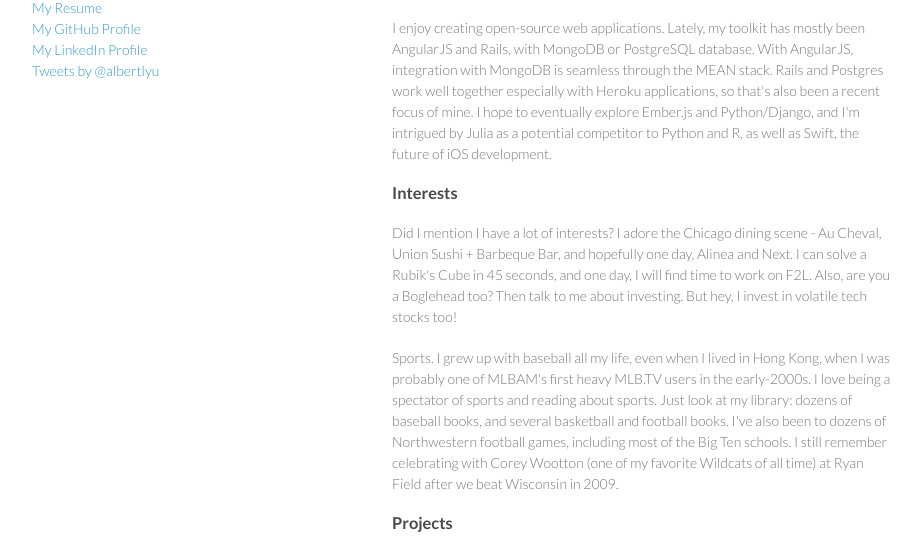
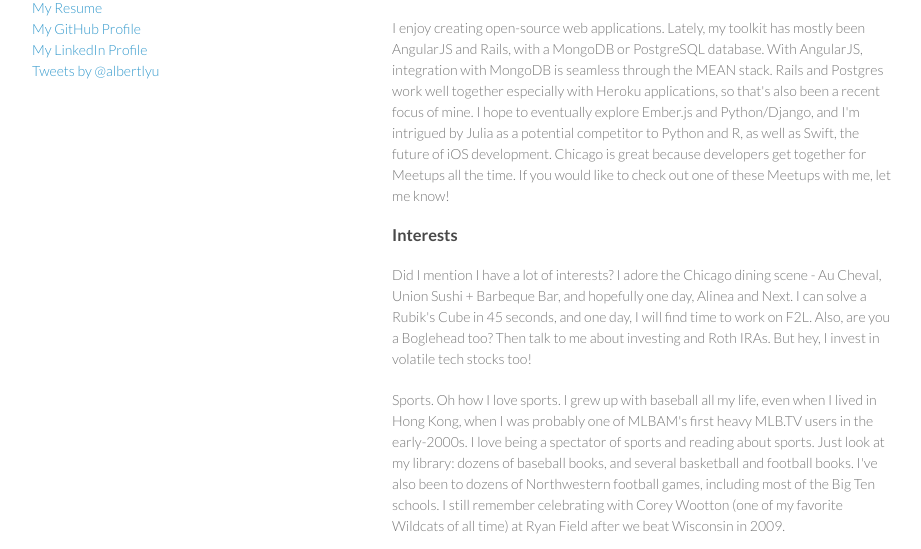
Before and after one commit to albertlyu/albertlyu.github.io, a plain HTML site: page index.html in a window 1280 px wide. Shown: the part 242-791 px from the top of the page, without its empty margins (178-1099 px from the left). Drawn offline with Linux system fonts and the light colour scheme.

Commit message:
Updated index page

```diff
--- a/index.html
+++ b/index.html
@@ -34,12 +34,12 @@
         <p>You're here because you know me or you would like to get to know me. Hi there! My name is Albert and I am currently living and working in the beautiful city of Chicago. I love exploring cities and college campuses, and besides Chicago, have spent considerable time in Hong Kong, Toronto, and Atlanta. I am both a Northwestern and Georgia Tech alum, but my heart is still with the Wildcats.</p>
 
         <h3><a href="#web-apps" class="anchor"></a>Web Applications</h3>
-        <p>I enjoy creating open-source web applications. Lately, my toolkit has mostly been AngularJS and Rails, with MongoDB or PostgreSQL database. With AngularJS, integration with MongoDB is seamless through the MEAN stack. Rails and Postgres work well together especially with Heroku applications, so that's also been a recent focus of mine. I hope to eventually explore Ember.js and Python/Django, and I'm intrigued by Julia as a potential competitor to Python and R, as well as Swift, the future of iOS development.</p>
+        <p>I enjoy creating open-source web applications. Lately, my toolkit has mostly been AngularJS and Rails, with a MongoDB or PostgreSQL database. With AngularJS, integration with MongoDB is seamless through the MEAN stack. Rails and Postgres work well together especially with Heroku applications, so that's also been a recent focus of mine. I hope to eventually explore Ember.js and Python/Django, and I'm intrigued by Julia as a potential competitor to Python and R, as well as Swift, the future of iOS development. Chicago is great because developers get together for Meetups all the time. If you would like to check out one of these Meetups with me, let me know!</p>
 
         <h3><a href="#interests" class="anchor"></a>Interests</h3>
-        <p>Did I mention I have a lot of interests? I adore the Chicago dining scene - Au Cheval, Union Sushi + Barbeque Bar, and hopefully one day, Alinea and Next. I can solve a Rubik's Cube in 45 seconds, and one day, I will find time to work on F2L. Also, are you a Boglehead too? Then talk to me about investing. But hey, I invest in volatile tech stocks too!</p>
+        <p>Did I mention I have a lot of interests? I adore the Chicago dining scene - Au Cheval, Union Sushi + Barbeque Bar, and hopefully one day, Alinea and Next. I can solve a Rubik's Cube in 45 seconds, and one day, I will find time to work on F2L. Also, are you a Boglehead too? Then talk to me about investing and Roth IRAs. But hey, I invest in volatile tech stocks too!</p>
 
-        <p>Sports. I grew up with baseball all my life, even when I lived in Hong Kong, when I was probably one of MLBAM's first heavy MLB.TV users in the early-2000s. I love being a spectator of sports and reading about sports. Just look at my library: dozens of baseball books, and several basketball and football books. I've also been to dozens of Northwestern football games, including most of the Big Ten schools. I still remember celebrating with Corey Wootton (one of my favorite Wildcats of all time) at Ryan Field after we beat Wisconsin in 2009.</p>
+        <p>Sports. Oh how I love sports. I grew up with baseball all my life, even when I lived in Hong Kong, when I was probably one of MLBAM's first heavy MLB.TV users in the early-2000s. I love being a spectator of sports and reading about sports. Just look at my library: dozens of baseball books, and several basketball and football books. I've also been to dozens of Northwestern football games, including most of the Big Ten schools. I still remember celebrating with Corey Wootton (one of my favorite Wildcats of all time) at Ryan Field after we beat Wisconsin in 2009.</p>
 
         <h3><a href="#projects" class="anchor"></a>Projects</h3>
         <p>Sports has always been my way of building my technical skills and exploring databases and data visualization, whether it's with heatmaps at FanGraphs or building Rails apps. And so naturally, sports has been my way of breaking into the software development industry. Ask me about PITCHf/x or shot charts of NBA or NCAA men's basketball play-by-play data, or let me know how if you would like to collaborate on scraping and parsing play-by-play data sources. Find me on GitHub.</p>
```
